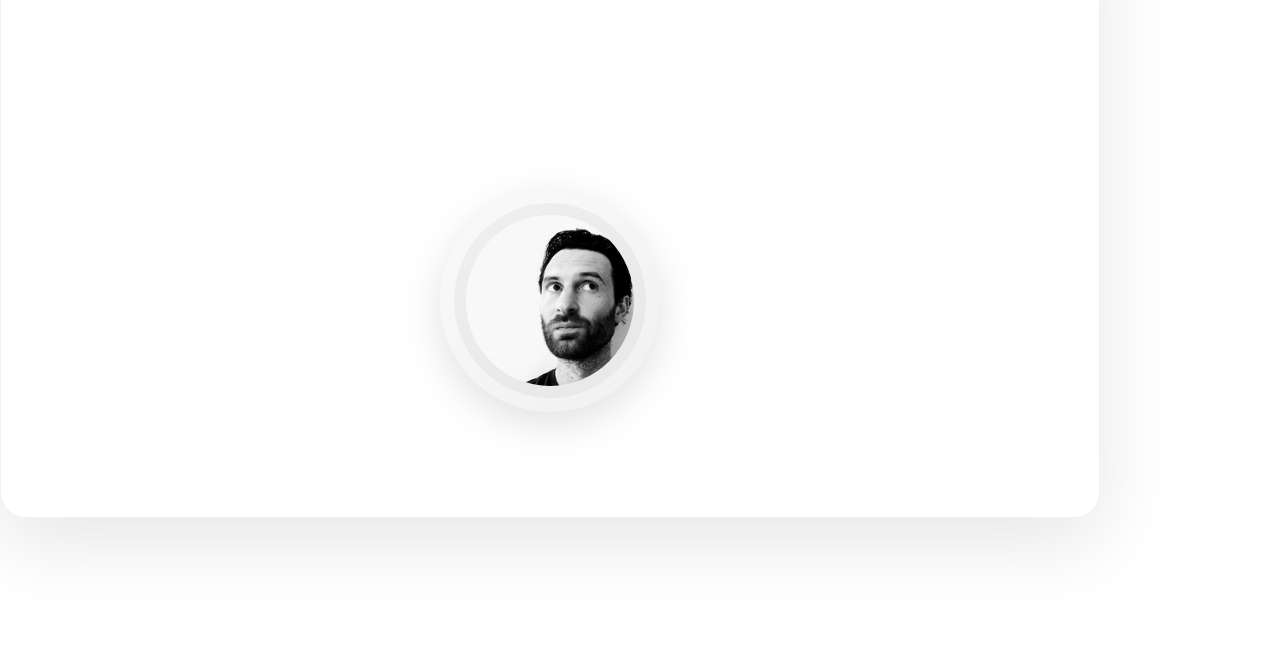
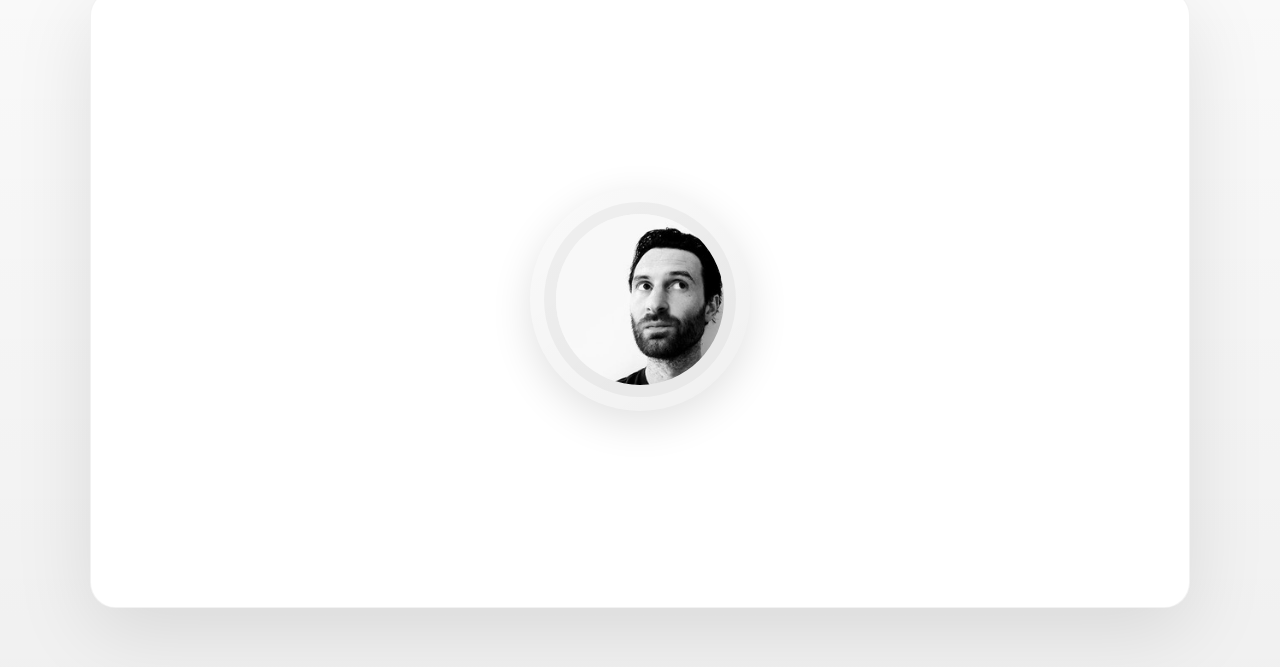
Before and after one commit to simplybenuk/simplyben, a React (Vite) app: page / in a window 1280 px wide. Shown: the part 101-768 px from the top of the page. Built offline with nearby package versions, Linux system fonts and the light colour scheme.

Commit message:
Center avatar scene in viewport

```diff
--- a/src/styles/global.css
+++ b/src/styles/global.css
@@ -27,6 +27,15 @@ body {
   min-height: 100vh;
 }
 
+.app-shell {
+  min-height: 100vh;
+  display: flex;
+  align-items: center;
+  justify-content: center;
+  padding: clamp(12px, 4vw, 40px);
+  background: linear-gradient(180deg, rgba(0, 0, 0, 0.02), rgba(0, 0, 0, 0.06));
+}
+
 .chapter-one,
 .out-of-bounds {
   width: 100%;
@@ -46,6 +55,9 @@ body {
   position: relative;
   box-shadow: 0 24px 80px rgba(0, 0, 0, 0.1);
   background: #ffffff;
+  display: flex;
+  align-items: center;
+  justify-content: center;
 }
 
 .game-shell--warm {
```
